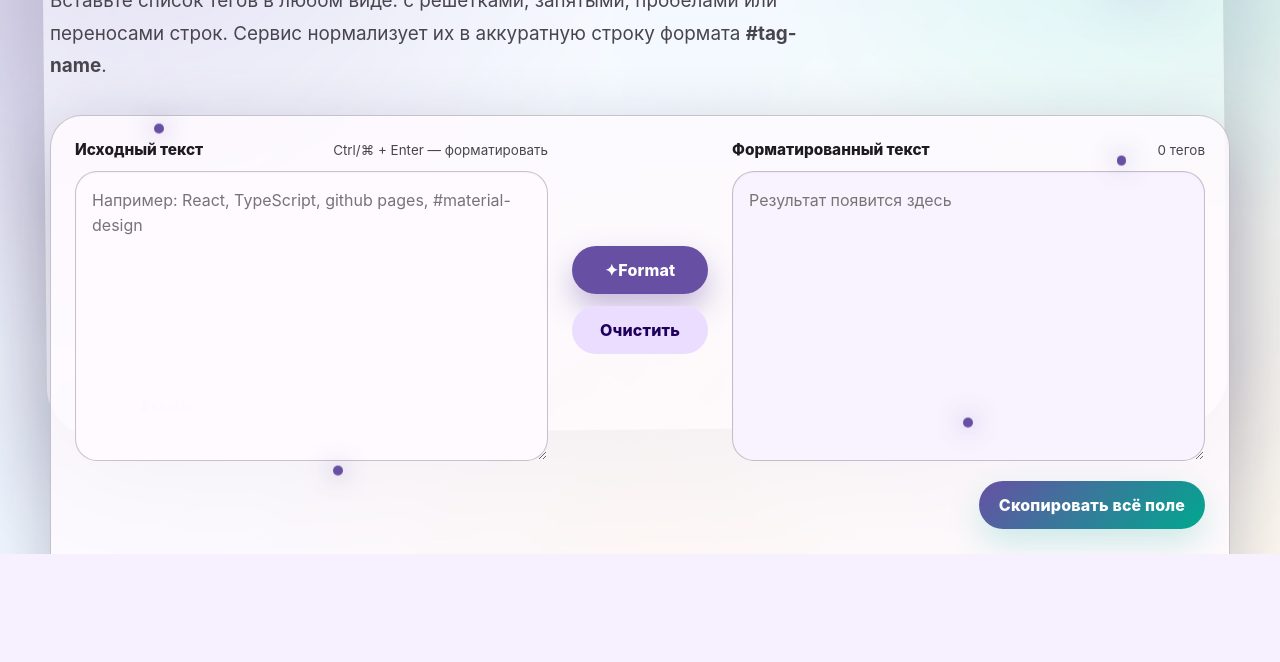
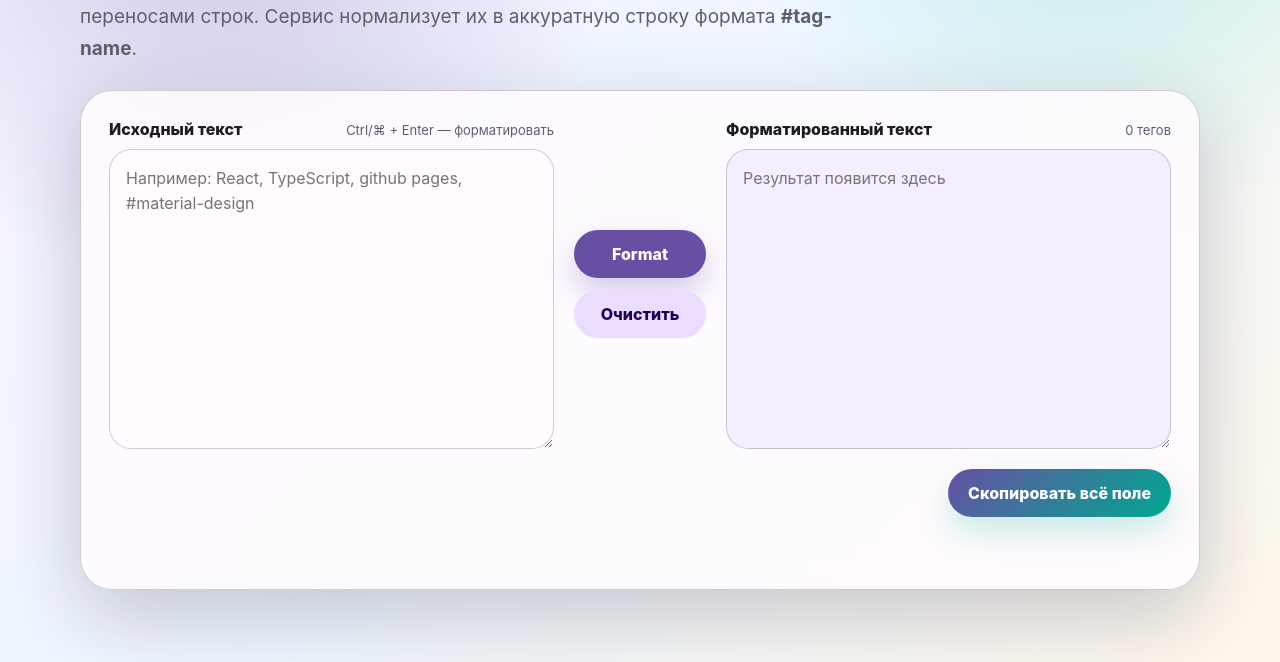
Before and after one commit to JabaV/tag-formatter-Anima, a website: page index.html in a window 1280 px wide. Shown: the part 246-908 px from the top of the page. Before the commit the page ends 800 px from the top, so only its background shows below. Drawn offline with Linux system fonts and the light colour scheme.

Commit message:
single monolith

```diff
--- a/index.html
+++ b/index.html
@@ -3,127 +3,342 @@
 <head>
   <meta charset="utf-8" />
   <meta name="viewport" content="width=device-width, initial-scale=1" />
-    <meta name="color-scheme" content="light dark" />
-    <meta
-      name="description"
-      content="Минималистичный formatter тегов для GitHub Pages: вставьте сырой список тегов, получите аккуратно отформатированную строку и скопируйте результат."
-    />
+  <meta name="description" content="Простой форматтер тегов для GitHub Pages." />
   <title>Tag Formatter</title>
-    <link rel="stylesheet" href="./src/styles.css" />
   <style>
-      /* Critical accessibility fallback duplicated in HTML for static validation. */
-      @media (prefers-reduced-motion: reduce) {
-        *, *::before, *::after {
-          animation-duration: 0.01ms !important;
-          animation-iteration-count: 1 !important;
-          transition-duration: 0.01ms !important;
-          scroll-behavior: auto !important;
+    :root {
+      --primary: #6750a4;
+      --primary-dark: #4f378b;
+      --primary-soft: #eaddff;
+      --surface: #fffbff;
+      --surface-2: rgba(255, 251, 255, 0.9);
+      --text: #1d1b20;
+      --muted: #625b71;
+      --outline: rgba(121, 116, 126, 0.35);
+      --shadow: rgba(31, 22, 55, 0.22);
+      --success: #146c2e;
+      font-family: Inter, ui-sans-serif, system-ui, -apple-system, BlinkMacSystemFont, "Segoe UI", sans-serif;
     }
+
+    * { box-sizing: border-box; }
+
+    html, body { min-height: 100%; }
+
+    body {
+      margin: 0;
+      color: var(--text);
+      background:
+        radial-gradient(circle at 18% 18%, rgba(103, 80, 164, 0.26), transparent 30%),
+        radial-gradient(circle at 86% 14%, rgba(0, 191, 166, 0.18), transparent 26%),
+        linear-gradient(135deg, #f8f3ff 0%, #eef7ff 52%, #fff7eb 100%);
+    }
+
+    main {
+      width: min(1120px, calc(100% - 32px));
+      margin: 0 auto;
+      padding: clamp(28px, 6vw, 72px) 0;
+    }
+
+    .hero {
+      margin-bottom: 24px;
+    }
+
+    .eyebrow {
+      margin: 0 0 10px;
+      color: var(--primary);
+      font-size: 13px;
+      font-weight: 800;
+      letter-spacing: 0.12em;
+      text-transform: uppercase;
+    }
+
+    h1 {
+      margin: 0;
+      font-size: clamp(44px, 9vw, 104px);
+      line-height: 0.95;
+      letter-spacing: -0.07em;
+    }
+
+    .description {
+      max-width: 760px;
+      margin: 18px 0 0;
+      color: var(--muted);
+      font-size: clamp(16px, 2vw, 19px);
+      line-height: 1.7;
+    }
+
+    .card {
+      display: grid;
+      grid-template-columns: minmax(0, 1fr) auto minmax(0, 1fr);
+      gap: 20px;
+      padding: clamp(16px, 3vw, 28px);
+      border: 1px solid var(--outline);
+      border-radius: 32px;
+      background: var(--surface-2);
+      box-shadow: 0 26px 80px var(--shadow);
+      backdrop-filter: blur(18px);
+    }
+
+    .field {
+      display: flex;
+      min-width: 0;
+      flex-direction: column;
+      gap: 10px;
+    }
+
+    .field-head {
+      display: flex;
+      align-items: baseline;
+      justify-content: space-between;
+      gap: 12px;
+    }
+
+    label {
+      font-weight: 800;
+    }
+
+    .hint {
+      color: var(--muted);
+      font-size: 13px;
+      white-space: nowrap;
+    }
+
+    textarea {
+      width: 100%;
+      min-height: 300px;
+      resize: vertical;
+      padding: 16px;
+      border: 1px solid var(--outline);
+      border-radius: 22px;
+      color: var(--text);
+      background: var(--surface);
+      font: inherit;
+      line-height: 1.6;
+      outline: none;
+    }
+
+    textarea:focus {
+      border-color: var(--primary);
+      box-shadow: 0 0 0 4px rgba(103, 80, 164, 0.15);
+    }
+
+    textarea[readonly] {
+      background: #f6edff;
+    }
+
+    .actions {
+      display: flex;
+      flex-direction: column;
+      justify-content: center;
+      gap: 12px;
+    }
+
+    .copy-row {
+      grid-column: 1 / -1;
+      display: flex;
+      justify-content: flex-end;
+    }
+
+    button {
+      min-height: 48px;
+      min-width: 132px;
+      padding: 0 20px;
+      border: 0;
+      border-radius: 999px;
+      cursor: pointer;
+      font: inherit;
+      font-weight: 800;
+      transition: transform 160ms ease, box-shadow 160ms ease, background 160ms ease;
+    }
+
+    button:hover { transform: translateY(-2px); }
+    button:active { transform: translateY(0) scale(0.98); }
+    button:focus-visible { outline: 3px solid var(--primary-dark); outline-offset: 3px; }
+
+    .primary {
+      color: white;
+      background: var(--primary);
+      box-shadow: 0 14px 30px rgba(103, 80, 164, 0.28);
+    }
+
+    .secondary {
+      color: #21005d;
+      background: var(--primary-soft);
+    }
+
+    .copy {
+      color: white;
+      background: linear-gradient(135deg, var(--primary), #00a88f);
+      box-shadow: 0 14px 34px rgba(0, 168, 143, 0.22);
+    }
+
+    .status {
+      grid-column: 1 / -1;
+      min-height: 24px;
+      margin: 0;
+      color: var(--success);
+      font-weight: 700;
+    }
+
+    @media (max-width: 900px) {
+      .card { grid-template-columns: 1fr; }
+      .actions { flex-direction: row; flex-wrap: wrap; justify-content: flex-start; }
+      .copy-row { justify-content: stretch; }
+      .copy { width: 100%; }
+    }
+
+    @media (max-width: 560px) {
+      main { width: min(100% - 20px, 1120px); padding-top: 22px; }
+      .card { border-radius: 24px; }
+      .field-head { flex-direction: column; align-items: flex-start; gap: 4px; }
+      textarea { min-height: 220px; }
+      button { width: 100%; }
+    }
+
+    @media (prefers-color-scheme: dark) {
+      :root {
+        --surface: #1d1b20;
+        --surface-2: rgba(29, 27, 32, 0.92);
+        --text: #e6e0e9;
+        --muted: #cac4d0;
+        --outline: rgba(202, 196, 208, 0.28);
+        --shadow: rgba(0, 0, 0, 0.42);
+        --success: #7bd88f;
+      }
+      body {
+        background:
+          radial-gradient(circle at 18% 18%, rgba(208, 188, 255, 0.20), transparent 30%),
+          radial-gradient(circle at 86% 14%, rgba(0, 191, 166, 0.12), transparent 26%),
+          linear-gradient(135deg, #141218 0%, #1d1b20 52%, #241b2f 100%);
+      }
+      textarea[readonly] { background: #2a2235; }
     }
   </style>
 </head>
 <body>
-    <a class="skip-link" href="#main-content">Перейти к основному содержимому</a>
-
-    <main id="main-content">
-      <!--
-        Techniques applied:
-        - 6-level CSS depth system: background, glow, mid decorations, raised panel, UI, foreground particles.
-        - Safe CSS-only ambient motion; no heavy runtime dependencies.
-        - Reduced-motion fallback and touch-device lite mode.
-        - Semantic HTML5 form controls and aria-live status feedback.
-      -->
-      <section class="scene" data-scene="formatter" aria-label="Сервис форматирования тегов">
-        <div class="layer depth-0" data-depth="0" aria-hidden="true">
-          <div class="ambient-grid"></div>
-        </div>
-
-        <div class="layer depth-1" data-depth="1" aria-hidden="true">
-          <div class="glow-blob glow-primary float-loop"></div>
-          <div class="glow-blob glow-secondary float-loop"></div>
-        </div>
-
-        <div class="layer depth-2" data-depth="2" aria-hidden="true">
-          <span class="orbit-chip chip-a float-loop">#clean</span>
-          <span class="orbit-chip chip-b float-loop">#typed</span>
-          <span class="orbit-chip chip-c float-loop">#static</span>
-        </div>
-
-        <div class="layer depth-3" data-depth="3" aria-hidden="true">
-          <div class="panel-shadow float-loop"></div>
-        </div>
-
-        <div class="layer depth-4" data-depth="4">
-          <div class="app-shell" data-animate="fade-up">
-            <header class="hero-header">
-              <p class="eyebrow">GitHub Pages ready · zero runtime deps</p>
-              <h1>Tag Formatter</h1>
-              <p class="hero-copy">
+  <main>
+    <section class="hero" aria-labelledby="page-title">
+      <p class="eyebrow">GitHub Pages ready · zero dependencies</p>
+      <h1 id="page-title">Tag Formatter</h1>
+      <p class="description">
         Вставьте список тегов в любом виде: с решётками, запятыми, пробелами или переносами строк.
         Сервис нормализует их в аккуратную строку формата <strong>#tag-name</strong>.
       </p>
-            </header>
+    </section>
 
-            <form class="formatter-card" id="formatter-form" autocomplete="off">
-              <div class="field-group">
-                <div class="field-heading">
+    <form class="card" id="formatter-form" autocomplete="off">
+      <div class="field">
+        <div class="field-head">
           <label for="source-tags">Исходный текст</label>
-                  <span class="field-hint">Ctrl/⌘ + Enter — форматировать</span>
+          <span class="hint">Ctrl/⌘ + Enter — форматировать</span>
         </div>
-                <textarea
-                  id="source-tags"
-                  name="sourceTags"
-                  rows="10"
-                  spellcheck="false"
-                  placeholder="Например: React, TypeScript, github pages, #material-design"
-                ></textarea>
+        <textarea id="source-tags" rows="10" spellcheck="false" placeholder="Например: React, TypeScript, github pages, #material-design"></textarea>
       </div>
 
       <div class="actions" aria-label="Действия форматирования">
-                <button class="button button-primary" type="submit" id="format-button">
-                  <span aria-hidden="true">✦</span>
-                  Format
-                </button>
-                <button class="button button-secondary" type="button" id="clear-button">
-                  Очистить
-                </button>
+        <button class="primary" type="submit">Format</button>
+        <button class="secondary" type="button" id="clear-button">Очистить</button>
       </div>
 
-              <div class="field-group">
-                <div class="field-heading">
+      <div class="field">
+        <div class="field-head">
           <label for="formatted-tags">Форматированный текст</label>
-                  <span class="field-hint" id="tag-count">0 тегов</span>
+          <span class="hint" id="tag-count">0 тегов</span>
         </div>
-                <textarea
-                  id="formatted-tags"
-                  name="formattedTags"
-                  rows="10"
-                  readonly
-                  spellcheck="false"
-                  placeholder="Результат появится здесь"
-                ></textarea>
+        <textarea id="formatted-tags" rows="10" readonly spellcheck="false" placeholder="Результат появится здесь"></textarea>
       </div>
 
-              <div class="actions actions-end">
-                <button class="button button-copy" type="button" id="copy-button">
-                  Скопировать всё поле
-                </button>
+      <div class="copy-row">
+        <button class="copy" type="button" id="copy-button">Скопировать всё поле</button>
       </div>
 
       <p class="status" id="status-message" role="status" aria-live="polite"></p>
     </form>
-          </div>
-        </div>
-
-        <div class="layer depth-5" data-depth="5" aria-hidden="true">
-          <span class="particle particle-a float-loop"></span>
-          <span class="particle particle-b float-loop"></span>
-          <span class="particle particle-c float-loop"></span>
-          <span class="particle particle-d float-loop"></span>
-        </div>
-      </section>
   </main>
 
-    <script type="module" src="./assets/main.js"></script>
+  <script>
+    const form = document.getElementById('formatter-form');
+    const source = document.getElementById('source-tags');
+    const output = document.getElementById('formatted-tags');
+    const copyButton = document.getElementById('copy-button');
+    const clearButton = document.getElementById('clear-button');
+    const statusMessage = document.getElementById('status-message');
+    const tagCount = document.getElementById('tag-count');
+
+    const splitPattern = /[\s,;|]+/g;
+    const unsafeCharsPattern = /[^\p{L}\p{N}_-]+/gu;
+
+    function normalizeTag(value) {
+      return value
+        .trim()
+        .replace(/^#+/g, '')
+        .normalize('NFKC')
+        .toLowerCase()
+        .replace(unsafeCharsPattern, '-')
+        .replace(/[-_]{2,}/g, '-')
+        .replace(/^[-_]+|[-_]+$/g, '');
+    }
+
+    function pluralize(count) {
+      const lastDigit = count % 10;
+      const lastTwoDigits = count % 100;
+      if (lastTwoDigits >= 11 && lastTwoDigits <= 14) return count + ' тегов';
+      if (lastDigit === 1) return count + ' тег';
+      if (lastDigit >= 2 && lastDigit <= 4) return count + ' тега';
+      return count + ' тегов';
+    }
+
+    function formatTags() {
+      const unique = new Map();
+      source.value
+        .split(splitPattern)
+        .map(normalizeTag)
+        .filter(Boolean)
+        .forEach((tag) => unique.set(tag, '#' + tag));
+
+      const result = Array.from(unique.values());
+      output.value = result.join(' ');
+      tagCount.textContent = pluralize(result.length);
+      statusMessage.textContent = result.length ? 'Готово: ' + pluralize(result.length) + ' отформатировано.' : 'Добавьте хотя бы один тег.';
+    }
+
+    form.addEventListener('submit', function (event) {
+      event.preventDefault();
+      formatTags();
+    });
+
+    source.addEventListener('keydown', function (event) {
+      if ((event.ctrlKey || event.metaKey) && event.key === 'Enter') {
+        event.preventDefault();
+        formatTags();
+      }
+    });
+
+    clearButton.addEventListener('click', function () {
+      source.value = '';
+      output.value = '';
+      tagCount.textContent = '0 тегов';
+      statusMessage.textContent = 'Поля очищены.';
+      source.focus();
+    });
+
+    copyButton.addEventListener('click', async function () {
+      const value = output.value.trim();
+      if (!value) {
+        statusMessage.textContent = 'Нечего копировать: сначала нажмите Format.';
+        source.focus();
+        return;
+      }
+
+      try {
+        await navigator.clipboard.writeText(value);
+        statusMessage.textContent = 'Форматированный текст скопирован.';
+      } catch (error) {
+        output.select();
+        document.execCommand('copy');
+        statusMessage.textContent = 'Форматированный текст скопирован через fallback.';
+      }
+    });
+  </script>
 </body>
 </html>
```
Lines whose indentation alone changed are shown as unchanged.
